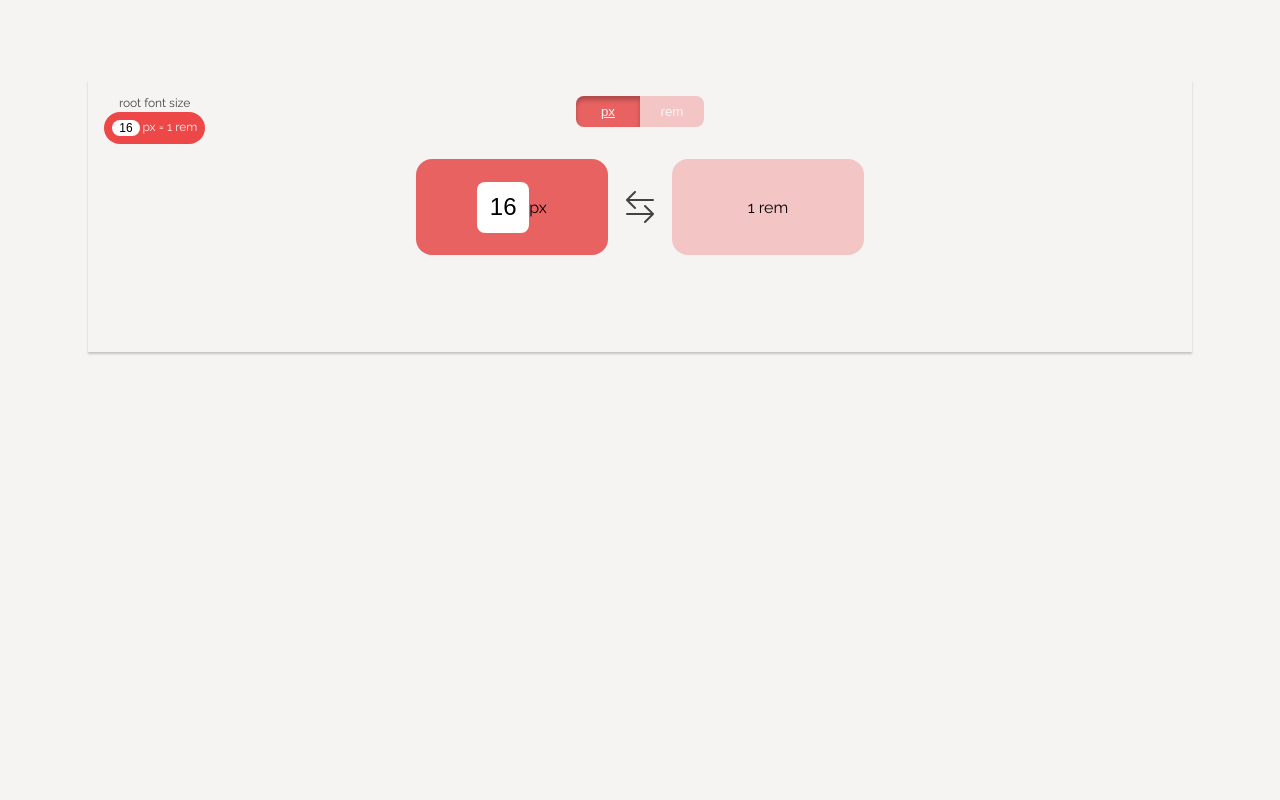
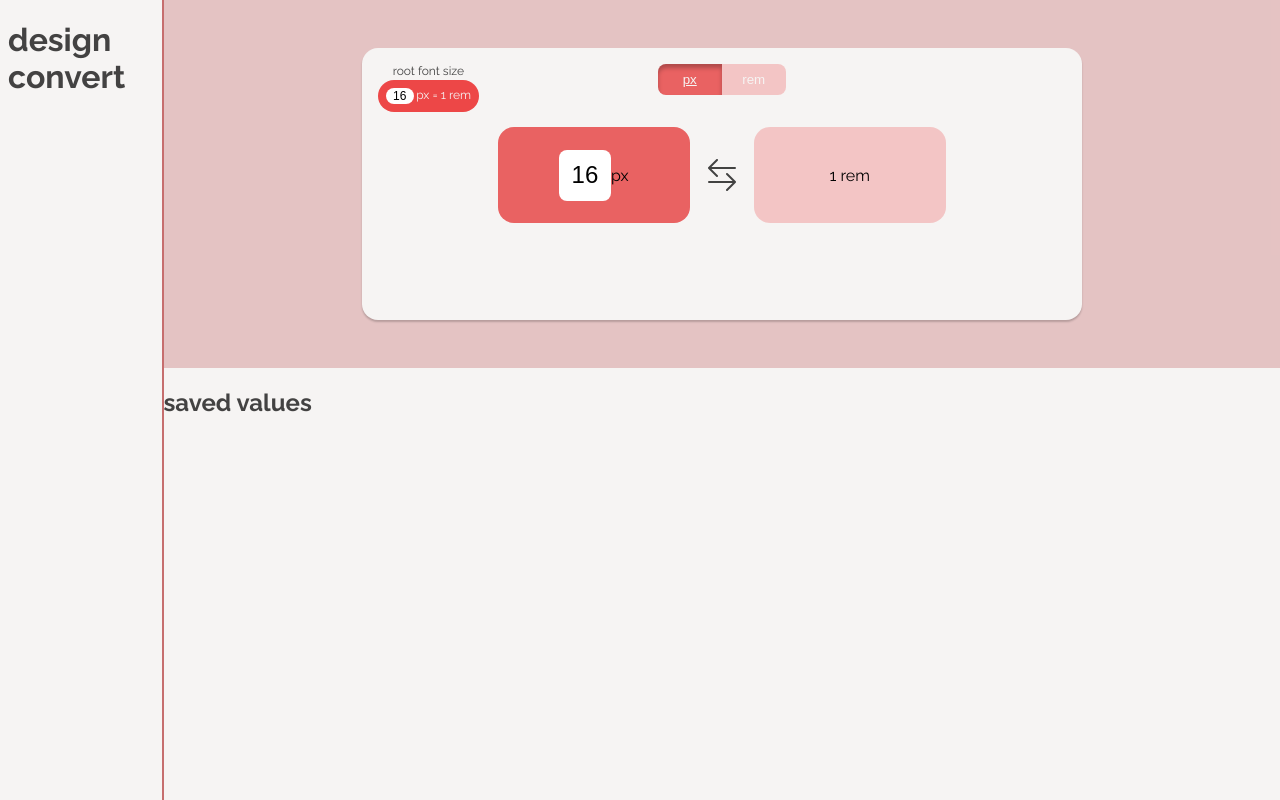
Before and after one commit to hunterxa/design-convert, a React (Vite) app: page / in a window 1280 px wide. Built offline with nearby package versions, Linux system fonts and the light colour scheme.

Commit message:
Added Sidebar and SavedConversion
Added components for the sidebar and saved conversions. Moved style objects into separate file for reuse.

```diff
--- a/src/App.css
+++ b/src/App.css
@@ -1,3 +1,18 @@
 .app {
   background-color: #F6F4F3;
+  display: flex;
+  min-height: 100vh;
 }
+
+.content {
+  width: 100%
+}
+
+.settings-container {
+  background-color: #D4939380;
+  padding: 3rem 1rem;
+}
+
+.saved-container-title {
+  color: #000000BA;
+}
--- a/src/App.tsx
+++ b/src/App.tsx
@@ -1,11 +1,20 @@
 import './App.css'
+import Sidebar from './components/Sidebar'
 import SettingsCard from './components/SettingsCard'
 
 function App() {
 
   return (
     <div className="app">
-      <SettingsCard />
+      <Sidebar />
+      <div className="content">
+        <div className="settings-container">
+          <SettingsCard />
+        </div>
+        <div className="saved-container">
+          <h2 className="saved-container-title">saved values</h2>
+        </div>
+      </div>
     </div>
   )
 }
--- a/src/components.css
+++ b/src/components.css
@@ -6,6 +6,10 @@
   position: relative;
   padding-top: 1rem;
   min-width: 600px;
+  max-width: 720px;
+  background-color: #F6F4F3;
+  margin: 0 auto;
+  border-radius: 1rem;
 }
 
 .settings-card-bar {
@@ -102,3 +106,14 @@
 .value-input:focus {
   outline: none;
 }
+
+/*** Sidebar Component Styles ***/
+.sidebar {
+  width: 11rem;
+  margin-left: 0.5rem;
+  border-right: 0.125rem solid #C66E6E;
+}
+
+.sidebar-title {
+  color: #000000BA;
+}
--- a/src/components/SettingsCard.tsx
+++ b/src/components/SettingsCard.tsx
@@ -1,8 +1,14 @@
 import { useState, useEffect } from 'react'
+import { BsArrowLeftRight } from 'react-icons/bs'
 import SelectedCard from './SelectedCard'
 import { UNIT } from '../utils/enums'
 import { convertPxToRem, convertRemToPx } from '../utils/conversion'
-import { BsArrowLeftRight } from 'react-icons/bs'
+import {
+  selectedButtonStyle,
+  unselectedButtonStyle,
+  selectedCardStyle,
+  unselectedCardStyle
+} from '../utils/dynamicStyles'
 import '../components.css'
 
 export default function SettingsCard() {
@@ -10,24 +16,6 @@ export default function SettingsCard() {
   const [base, setBase] = useState(16)
   const [pxValue, setPxValue] = useState(base)
   const [remValue, setRemValue] = useState(convertPxToRem(base, pxValue))
-
-  const selectedButtonStyle = {
-    backgroundColor: '#E96262',
-    boxShadow: '0 0.25rem 0.25rem 0 #00000040 inset',
-    textDecoration: 'underline',
-  }
-
-  const unselectedButtonStyle = {
-    backgroundColor: '#EA52524A',
-  }
-
-  const selectedCardStyle = {
-    backgroundColor: '#E96262',
-  }
-
-  const unselectedCardStyle = {
-    backgroundColor: '#EA52524A',
-  }
 
   //Handler functions to handle input changes in the SelectedCardComponents
   //When input is empty or non-numbers entered, set value to 0 to avoid errors
--- /dev/null
+++ b/src/components/Sidebar.tsx
@@ -0,0 +1,9 @@
+import '../components.css'
+
+export default function Sidebar() {
+  return (
+    <div className="sidebar">
+      <h1 className="sidebar-title">design convert</h1>
+    </div>
+  )
+}
--- a/src/index.css
+++ b/src/index.css
@@ -1,4 +1,6 @@
 body {
   font-family: 'Raleway', sans-serif;
   background-color: #F6F4F3;
+  width: 100%;
+  margin: 0;
 }
--- a/src/utils/conversion.ts
+++ b/src/utils/conversion.ts
@@ -1,9 +1,9 @@
 export function convertPxToRem(base: number, value: number): number {
-  return value / base;
+  return roundToTwoDecimals(value / base);
 }
 
 export function convertRemToPx(base: number, value: number): number {
-  return value * base;
+  return roundToTwoDecimals(value * base);
 }
 
 export function roundToTwoDecimals(value: number): number {
--- /dev/null
+++ b/src/utils/dynamicStyles.ts
@@ -0,0 +1,17 @@
+export const selectedButtonStyle = {
+  backgroundColor: '#E96262',
+  boxShadow: '0 0.25rem 0.25rem 0 #00000040 inset',
+  textDecoration: 'underline',
+}
+
+export const unselectedButtonStyle = {
+  backgroundColor: '#EA52524A',
+}
+
+export const selectedCardStyle = {
+  backgroundColor: '#E96262',
+}
+
+export const unselectedCardStyle = {
+  backgroundColor: '#EA52524A',
+}
```
Also changed, not shown: src/components/SavedConversion.tsx (added, +35 -0 lines), 1 other file (tests, documents, lock files or other folders).
